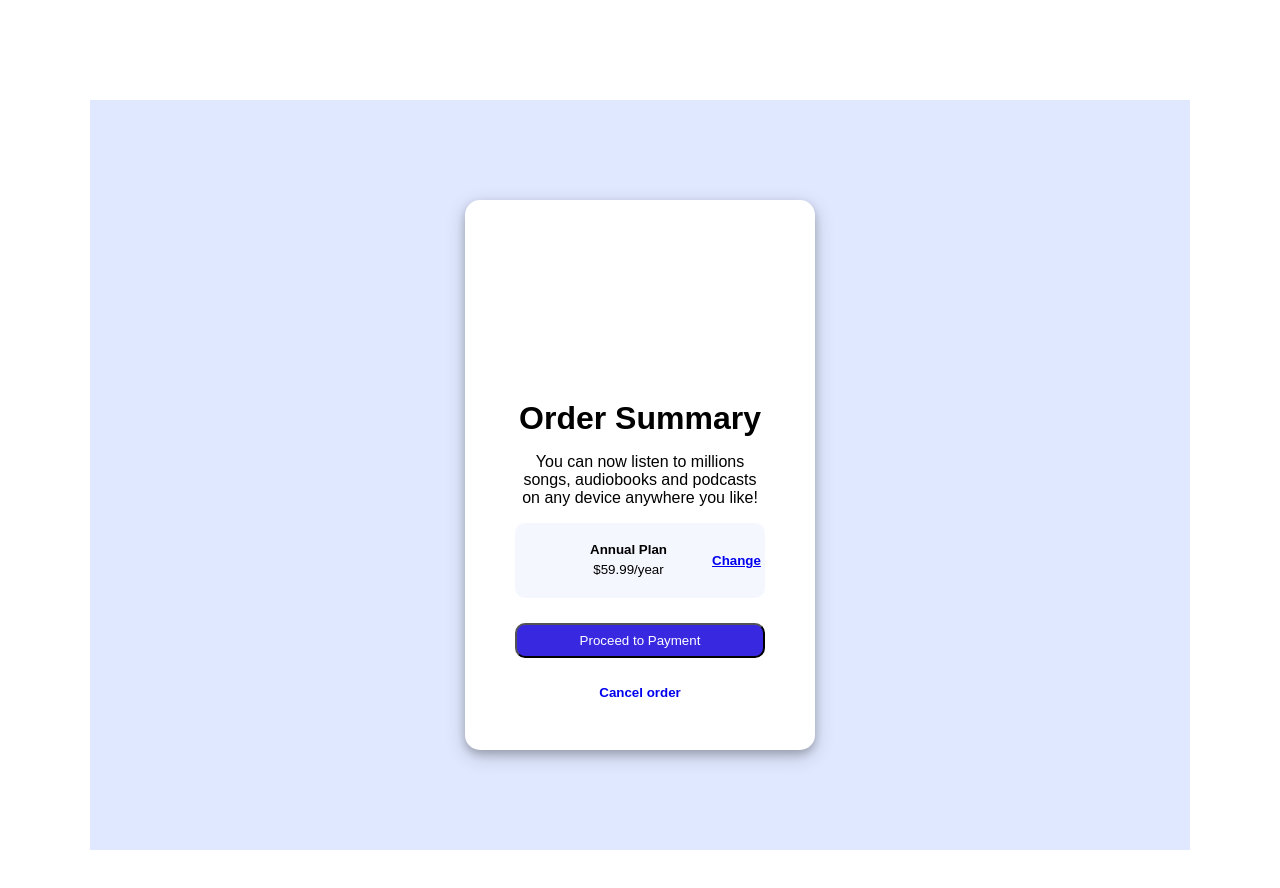
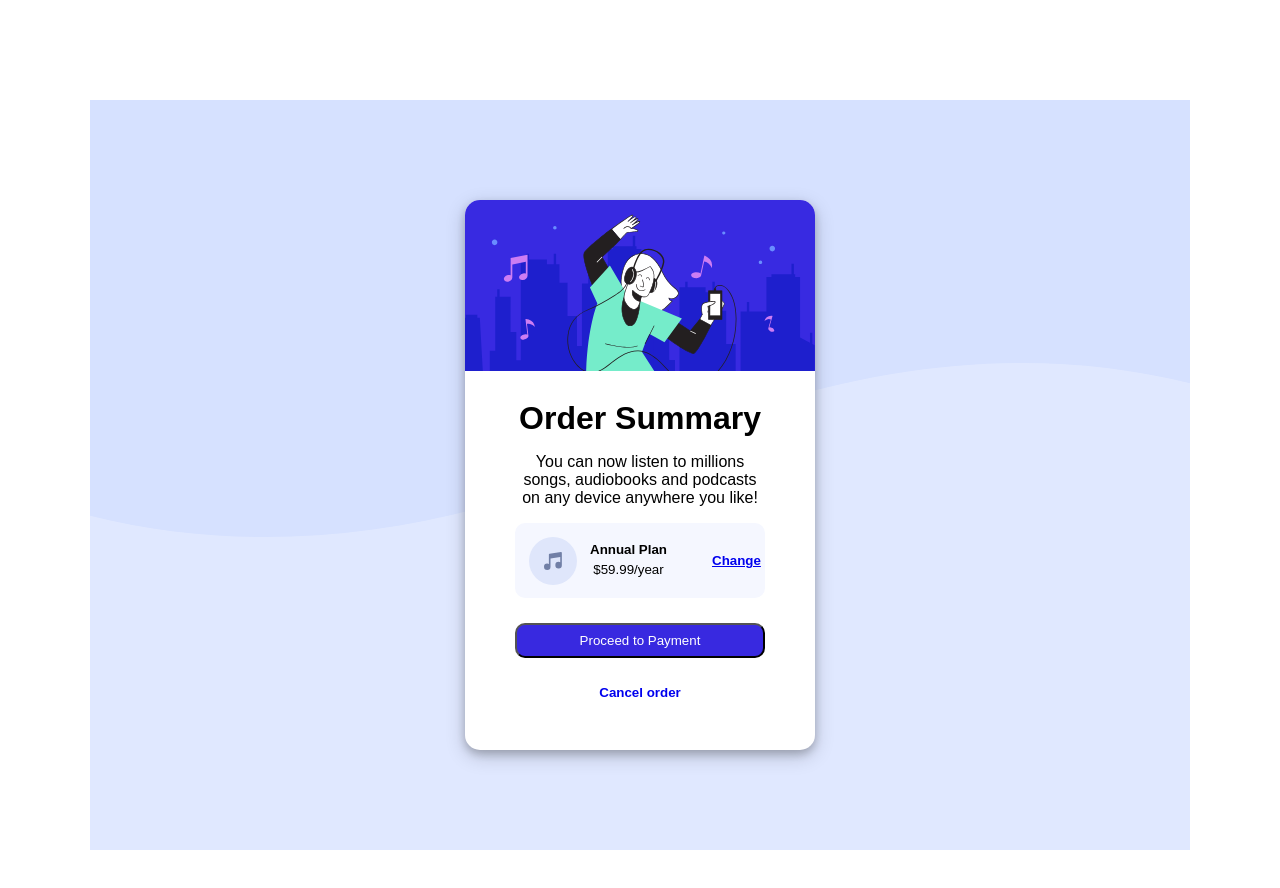
Before and after one commit to ASKatona/frontendmentor_challenge_order_summary_component, a plain HTML site: page index.html in a window 1280 px wide. Drawn offline with Linux system fonts and the light colour scheme; the site is published under a folder, as on GitHub Pages, so addresses that start at the root find nothing; a web font is replaced by a local one.

Commit message:
Changing image destination source file

```diff
--- a/style.css
+++ b/style.css
@@ -12,7 +12,7 @@ font-family: 'Sofia Sans', sans-serif;
 
 .maincontainer {
     background-color: hsl(225, 100%, 94%);
-    background-image: url(/img/pattern-background-desktop.svg);
+    background-image: url(img/pattern-background-desktop.svg);
     background-repeat: no-repeat;
     background-position: top;
     margin: 100px 50px;
@@ -31,7 +31,7 @@ font-family: 'Sofia Sans', sans-serif;
 }
 
 .firstimage {
-    background-image: url(/img/illustration-hero.svg);
+    background-image: url(img/illustration-hero.svg);
     background-repeat: no-repeat;
     background-size: contain;
     width: 100%;
@@ -68,7 +68,7 @@ font-family: 'Sofia Sans', sans-serif;
 }
 
 .music {
-    background-image: url(/img/icon-music.svg);
+    background-image: url(img/icon-music.svg);
     background-repeat: no-repeat;
     background-position: center;
     width: 75px;
```
